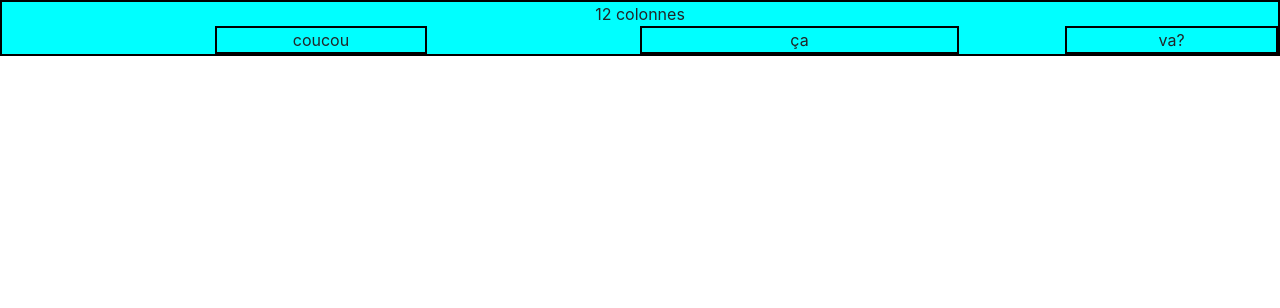
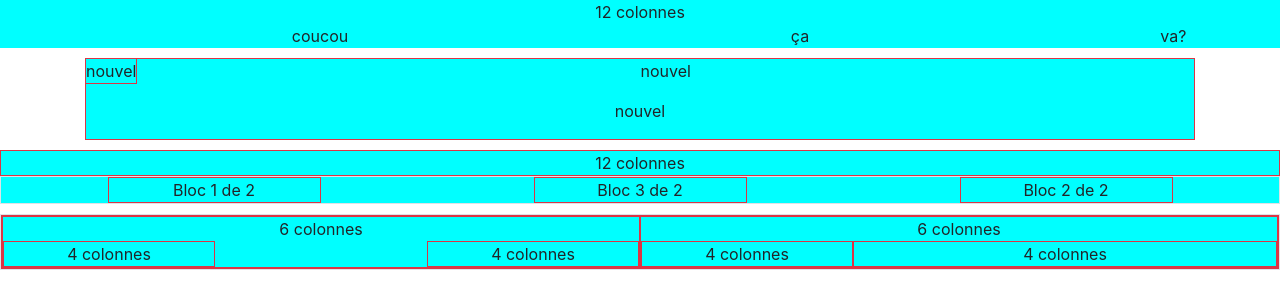
Before and after one commit to DamsCode/bootstrap-exo, a website: page index.html in a window 1280 px wide. Drawn offline with nearby package versions, Linux system fonts and the light colour scheme.

Commit message:
fin exo 4

```diff
--- a/assets/scss/style.scss
+++ b/assets/scss/style.scss
@@ -1,7 +1,14 @@
+.margintop {
+    margin-top: 10px;
+}
+
 .block {
     background-color: aqua;
-    border: 2px solid black;
     text-align: center;
+}
+
+.block-inline {
+    display: inline;
 }
 
 .container-fluid {
--- a/index.html
+++ b/index.html
@@ -11,22 +11,72 @@
 </head>
 
 <body>
-    <div class="container-fluid">
-        <div class="row justify-content-center">
+    <div class="container-fluid borde-danger">
+        <div class="row justify-content-center border-danger">
             12 colonnes
         </div>
         <div class="row">
-            <div class="col-md-2 offset-md-2 block">
+            <div class="col-md-2 offset-md-2 border-danger block">
                 coucou
             </div>
-            <div class="col-md-3 offset-md-2 block">
+            <div class="col-md-3 offset-md-2 border-danger block">
                 ça
             </div>
-            <div class="col-md-2 offset-md-1 block">
+            <div class="col-md-2 offset-md-1 border-danger block">
                 va?
             </div>
         </div>
     </div>
+    <div class="container margintop">
+        <div class="row-md-2 float-left border border-danger align-items-start block">nouvel</div>
+        <div class="row-md-9  border border-danger block">
+            <p>nouvel</p>
+            <p>nouvel</p>
+        </div>
+    </div>
+    <div class="container-fluid borde-danger margintop">
+        <div class="row justify-content-center border border-danger">
+            12 colonnes
+        </div>
+        <div class="row border borde-danger">
+            <div class="col-md-2 offset-md-1 border border-danger block">
+                Bloc 1 de 2
+            </div>
+            <div class="col-md-2 offset-md-2 border border-danger block">
+                Bloc 3 de 2
+            </div>
+            <div class="col-md-2 offset-md-2 border border-danger block">
+                Bloc 2 de 2
+            </div>
+        </div>
+    </div>
+    <div class="container-fluid border borde-danger margintop">
+        <div class="row justify-content-center border border-danger">
+            <div class="col-md-6 border border-danger">
+                6 colonnes
+                <div class="row">
+                    <div class="col-md-4 border border-danger">
+                        4 colonnes
+                    </div>
+                    <div class="col-md-4 offset-md-4 border border-danger">
+                        4 colonnes
+                    </div>
+                </div>
+            </div>
+            <div class="col-md-6 border border-danger">
+                6 colonnes
+                <div class="row">
+                    <div class="col-md-4 border border-danger">
+                        4 colonnes
+                    </div>
+                    <div class="col-md-8 border border-danger">
+                        4 colonnes
+                    </div>
+                </div>
+            </div>
+        </div>
+    </div>
+
 
     <script src="https://code.jquery.com/jquery-3.3.1.slim.min.js" integrity="sha384-q8i/X+965DzO0rT7abK41JStQIAqVgRVzpbzo5smXKp4YfRvH+8abtTE1Pi6jizo" crossorigin="anonymous">
     </script>
```
Also changed, not shown: assets/css/style.css.
